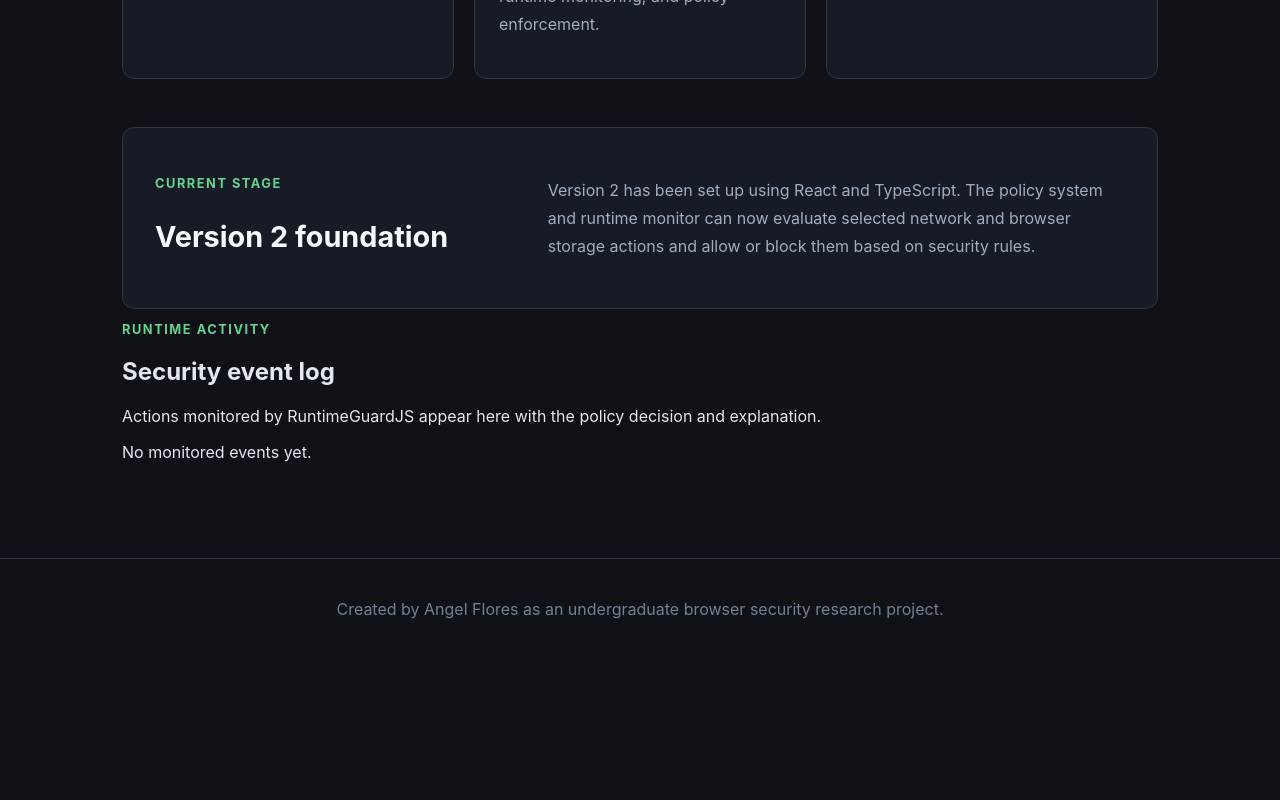
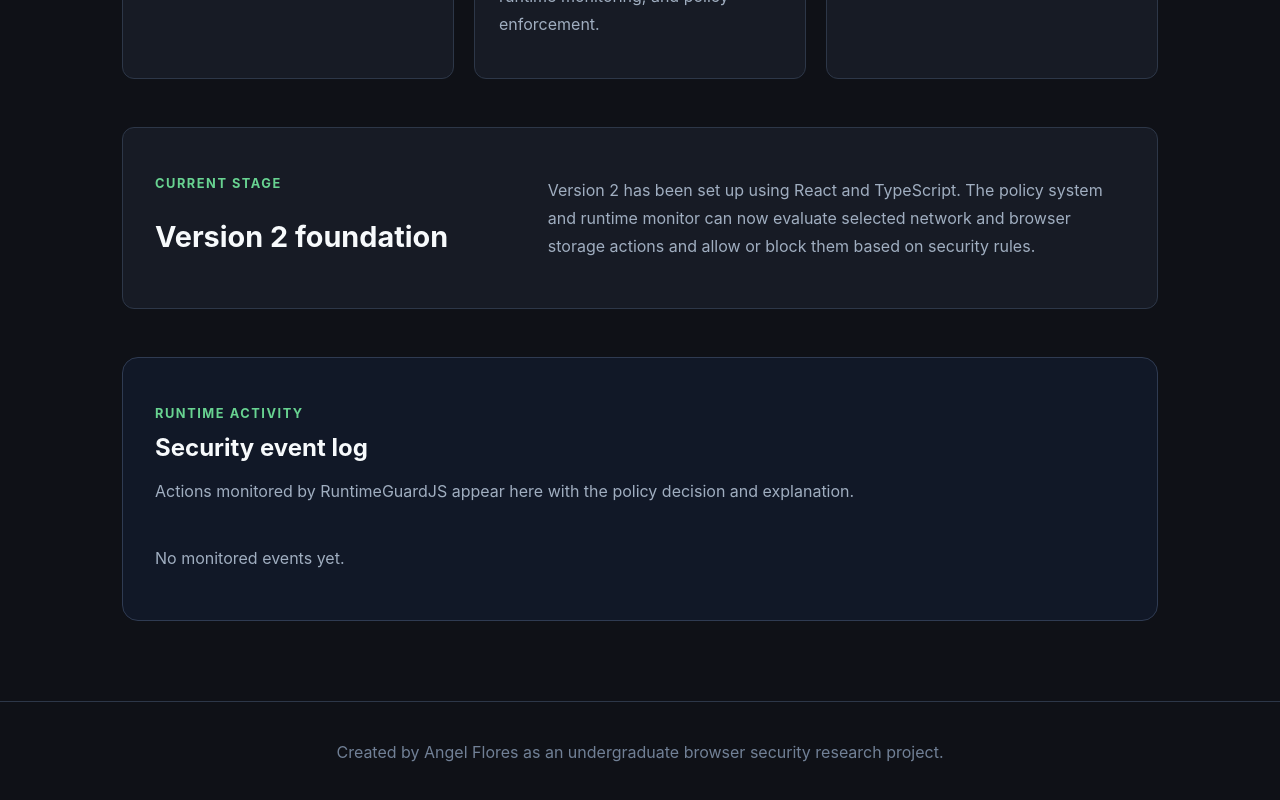
Before and after one commit to Angelflores268/runtimeguardjs-research, a React (Vite) app: page / in a window 1280 px wide. Shown: the part 1221-2021 px from the top of the page. Before the commit the page ends 1880 px from the top, so only its background shows below. Built offline with nearby package versions, Linux system fonts and the light colour scheme.

Commit message:
changed the css

```diff
--- a/src/App.css
+++ b/src/App.css
@@ -1,12 +1,14 @@
 .app {
   min-height: 100vh;
 }
+
 
 .hero {
   max-width: 1100px;
   margin: 0 auto;
   padding: 7rem 2rem 5rem;
 }
+
 
 .eyebrow {
   margin-bottom: 1rem;
@@ -17,6 +19,7 @@
   text-transform: uppercase;
 }
 
+
 .hero h1 {
   max-width: 850px;
   margin: 0;
@@ -26,6 +29,7 @@
   letter-spacing: -0.05em;
 }
 
+
 .hero-description {
   max-width: 720px;
   margin: 1.75rem 0 0;
@@ -34,12 +38,14 @@
   line-height: 1.8;
 }
 
+
 .hero-actions {
   display: flex;
   flex-wrap: wrap;
   gap: 1rem;
   margin-top: 2rem;
 }
+
 
 button {
   padding: 0.85rem 1.25rem;
@@ -50,10 +56,12 @@ button {
   cursor: pointer;
 }
 
+
 .primary-button {
   background: #63b3ed;
   color: #0f1117;
 }
+
 
 .secondary-button {
   border-color: #4a5568;
@@ -61,9 +69,11 @@ button {
   color: #e2e8f0;
 }
 
+
 button:hover {
   opacity: 0.88;
 }
+
 
 .content {
   max-width: 1100px;
@@ -71,10 +81,12 @@ button:hover {
   padding: 0 2rem 5rem;
 }
 
+
 .intro {
   max-width: 760px;
   margin-bottom: 3rem;
 }
+
 
 .intro h2,
 .status-section h2 {
@@ -83,6 +95,7 @@ button:hover {
   font-size: 1.8rem;
 }
 
+
 .intro p,
 .status-section p,
 .info-card p {
@@ -90,11 +103,13 @@ button:hover {
   line-height: 1.75;
 }
 
+
 .card-grid {
   display: grid;
   grid-template-columns: repeat(3, 1fr);
   gap: 1.25rem;
 }
+
 
 .info-card {
   padding: 1.5rem;
@@ -103,11 +118,13 @@ button:hover {
   background: #171b25;
 }
 
+
 .info-card h3 {
   margin-top: 0;
   margin-bottom: 0.75rem;
   color: #90cdf4;
 }
+
 
 .status-section {
   display: grid;
@@ -121,6 +138,7 @@ button:hover {
   background: #171b25;
 }
 
+
 .status-label {
   margin-bottom: 0.4rem;
   color: #68d391 !important;
@@ -130,6 +148,74 @@ button:hover {
   text-transform: uppercase;
 }
 
+
+.event-section {
+  margin-top: 3rem;
+  padding: 2rem;
+  border: 1px solid #2f3b52;
+  border-radius: 16px;
+  background: #111827;
+}
+
+
+.event-section h2 {
+  margin-top: 0.5rem;
+  margin-bottom: 1rem;
+  color: #f7fafc;
+}
+
+
+.event-section > div > p {
+  color: #a0aec0;
+  line-height: 1.7;
+}
+
+
+.event-list {
+  display: flex;
+  flex-direction: column;
+  gap: 1rem;
+  margin-top: 1.5rem;
+}
+
+
+.event-card {
+  padding: 1.25rem;
+  border: 1px solid #334155;
+  border-radius: 12px;
+  background: #0f172a;
+}
+
+
+.event-header {
+  display: flex;
+  justify-content: space-between;
+  align-items: center;
+  gap: 1rem;
+  margin-bottom: 1rem;
+}
+
+
+.event-header strong {
+  font-size: 0.9rem;
+  letter-spacing: 0.08em;
+}
+
+
+.event-header span {
+  color: #718096;
+  font-size: 0.85rem;
+}
+
+
+.event-card p {
+  margin: 0.5rem 0;
+  color: #cbd5e0;
+  line-height: 1.6;
+  overflow-wrap: anywhere;
+}
+
+
 footer {
   padding: 1.5rem 2rem;
   border-top: 1px solid #2d3748;
@@ -137,13 +223,21 @@ footer {
   text-align: center;
 }
 
+
 @media (max-width: 760px) {
   .hero {
     padding-top: 4rem;
   }
 
+
   .card-grid,
   .status-section {
     grid-template-columns: 1fr;
   }
+
+
+  .event-header {
+    align-items: flex-start;
+    flex-direction: column;
+  }
 }
```
